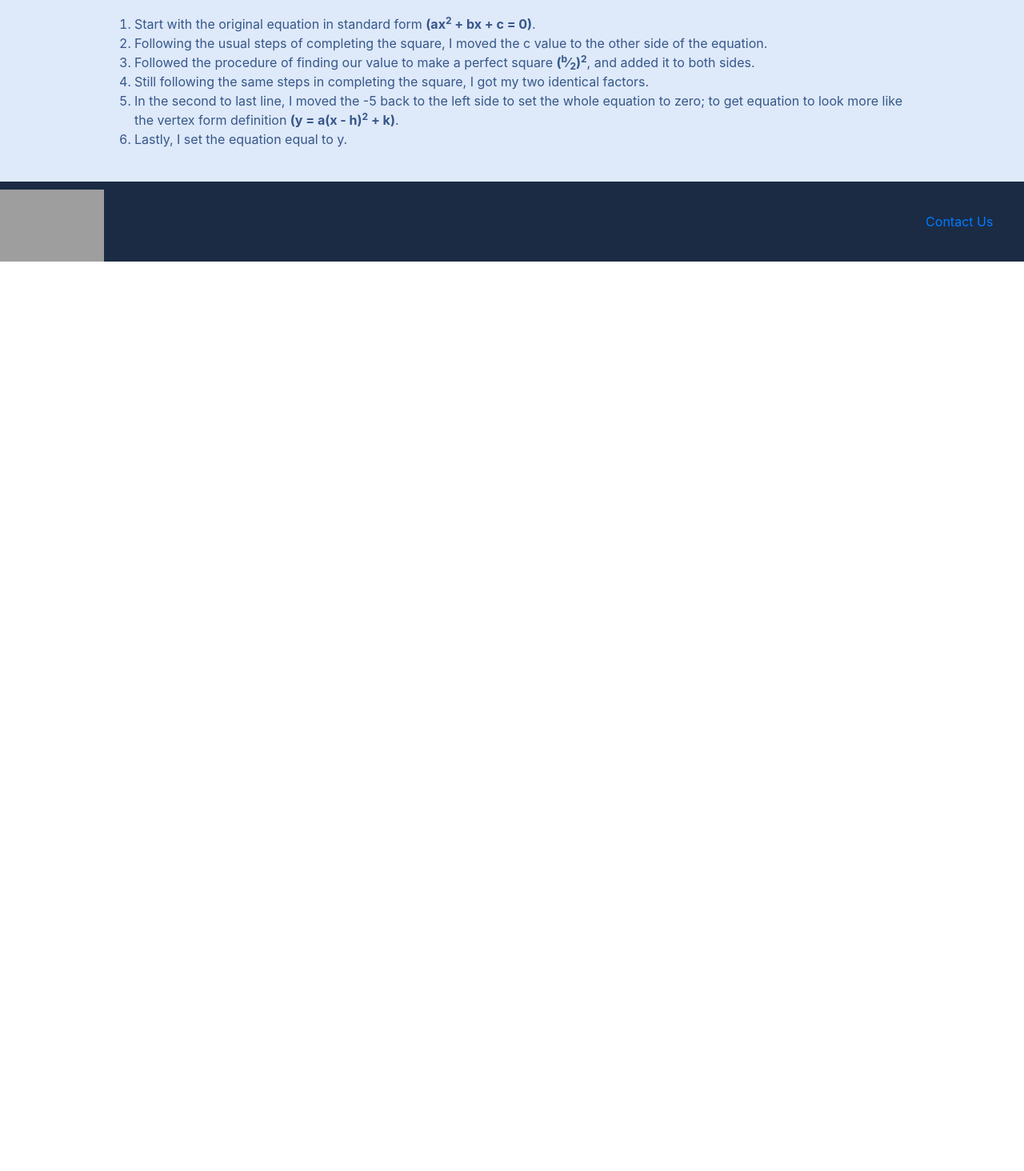
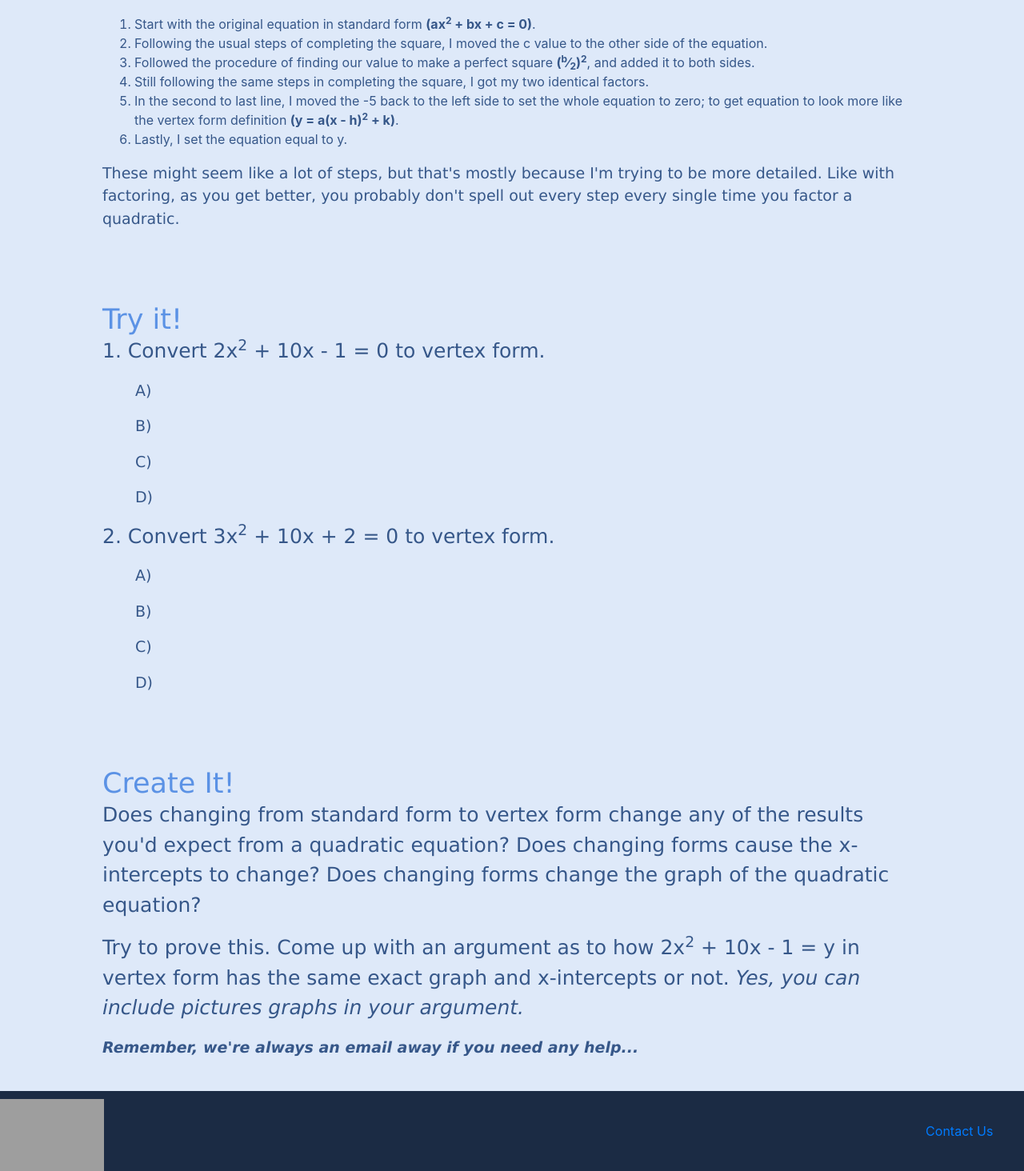
Before and after one commit to YomenT/bluebird-teaching, a React (Create React App) app in the folder reactapp/: page /passport_to_advanced_math/vertex_form in a window 1280 px wide. Shown: the part 1899-3363 px from the top of the page at 80% size. Before the commit the page ends 2226 px from the top, so only its background shows below. Built offline with nearby package versions, Linux system fonts and the light colour scheme; grey boxes are pictures that could not be loaded.

Commit message:
Finished VertexForm

```diff
--- a/reactapp/src/components/passport-to-advanced-math/VertexForm.js
+++ b/reactapp/src/components/passport-to-advanced-math/VertexForm.js
@@ -77,6 +77,39 @@ class VertexForm extends React.Component {
                         </li>
                         <li>Lastly, I set the equation equal to y.</li>
                     </ol>
+
+                    <p className="p-body-small">
+                        These might seem like a lot of steps, but that's mostly because I'm trying to be more detailed.  Like with factoring, as you get better, you
+                        probably don't spell out every step every single time you factor a quadratic.
+                    </p>
+
+                    <h4 className="h4-blue-headers" style={{ paddingTop: "75px" }}>Try it!</h4>
+
+                    <p className='p-body'>1.  Convert 2x<sup>2</sup> + 10x - 1 = 0 to vertex form.</p>
+                    <p className="p-body-small" style={{ marginLeft: "4%"}}>A)  </p>
+                    <p className="p-body-small" style={{ marginLeft: "4%"}}>B)  </p>
+                    <p className="p-body-small" style={{ marginLeft: "4%"}}>C)  </p>
+                    <p className="p-body-small" style={{ marginLeft: "4%"}}>D)  </p>
+
+                    <p className='p-body'>2.  Convert 3x<sup>2</sup> + 10x + 2 = 0 to vertex form.</p>
+                    <p className="p-body-small" style={{ marginLeft: "4%"}}>A)  </p>
+                    <p className="p-body-small" style={{ marginLeft: "4%"}}>B)  </p>
+                    <p className="p-body-small" style={{ marginLeft: "4%"}}>C)  </p>
+                    <p className="p-body-small" style={{ marginLeft: "4%"}}>D)  </p>
+
+                    <h4 className="h4-blue-headers" style={{ paddingTop: "75px" }}>Create It!</h4>
+
+                    <p className="p-body">
+                        Does changing from standard form to vertex form change any of the results you'd expect from a quadratic equation?  Does changing forms cause
+                        the x-intercepts to change?  Does changing forms change the graph of the quadratic equation?
+                    </p>
+
+                    <p className="p-body">
+                        Try to prove this.  Come up with an argument as to how 2x<sup>2</sup> + 10x - 1 = y in vertex form has the same exact graph and x-intercepts
+                        or not.  <i>Yes, you can include pictures graphs in your argument.</i>
+                    </p>
+
+                    <p className="p-body-small"><strong><i>Remember, we're always an email away if you need any help...</i></strong></p>
                 </div>
                 <Footer />
             </div>
```
